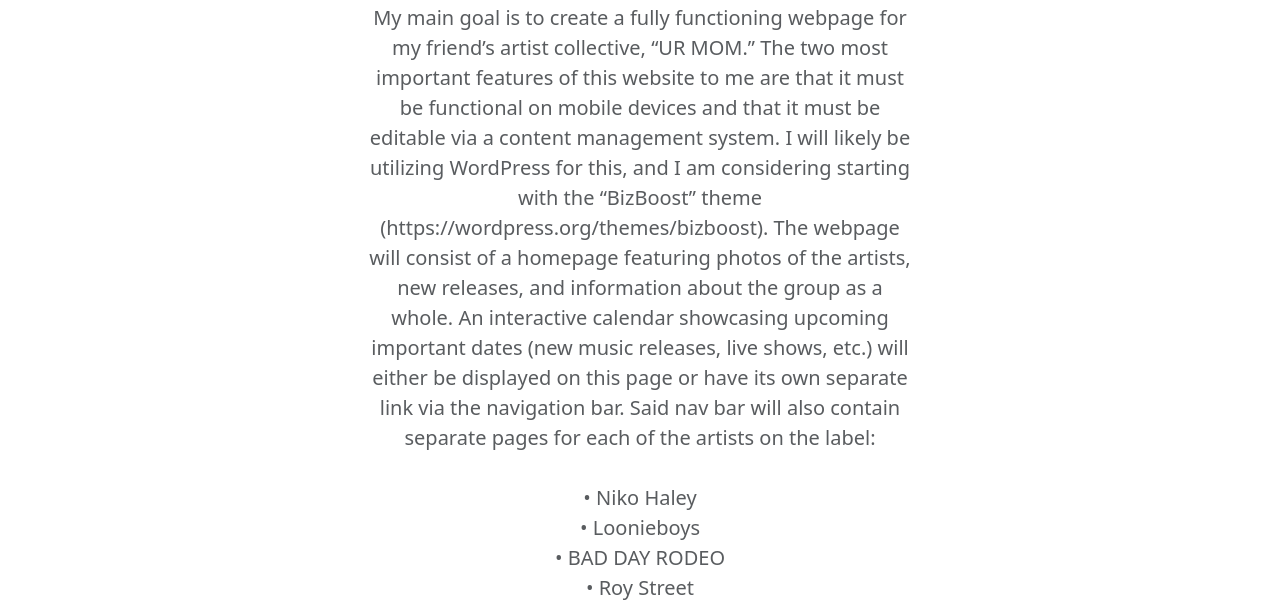
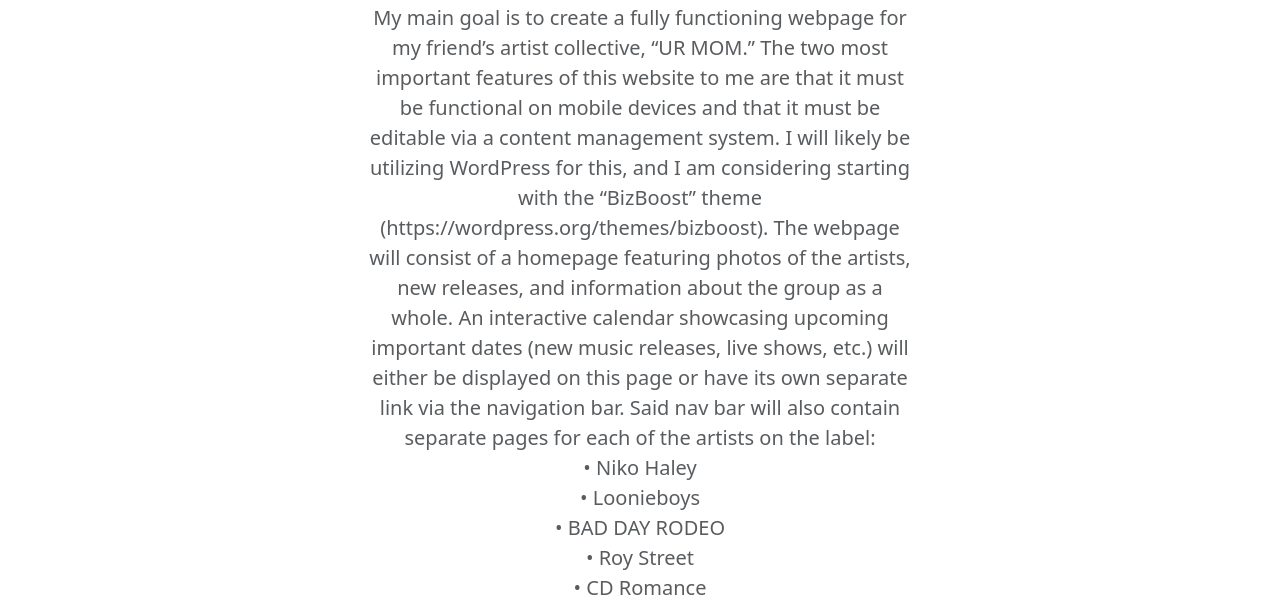
Before and after one commit to samgjenkins/FINAL, a plain HTML site: page index.html in a window 1280 px wide. Shown: the part 205-807 px from the top of the page. Drawn offline with nearby package versions, Linux system fonts and the light colour scheme.

Commit message:
Update index.html

```diff
--- a/index.html
+++ b/index.html
@@ -48,7 +48,7 @@
       <div class="col-lg-6 col-md-8 mx-auto">
         <h1 class="fw-light">Stream UR MOM</h1>
         <p class="lead text-body-secondary">	My main goal is to create a fully functioning webpage for my friend’s artist collective, “UR MOM.” The two most important features of this website to me are that it must be functional on mobile devices and that it must be editable via a content management system. I will likely be utilizing WordPress for this, and I am considering starting with the “BizBoost” theme (https://wordpress.org/themes/bizboost).
-	The webpage will consist of a homepage featuring photos of the artists, new releases, and information about the group as a whole. An interactive calendar showcasing upcoming important dates (new music releases, live shows, etc.) will either be displayed on this page or have its own separate link via the navigation bar. Said nav bar will also contain separate pages for each of the artists on the label: <br>
+	The webpage will consist of a homepage featuring photos of the artists, new releases, and information about the group as a whole. An interactive calendar showcasing upcoming important dates (new music releases, live shows, etc.) will either be displayed on this page or have its own separate link via the navigation bar. Said nav bar will also contain separate pages for each of the artists on the label:
 <br>•	Niko Haley
 <br>•	Loonieboys
 <br>•	BAD DAY RODEO
```
